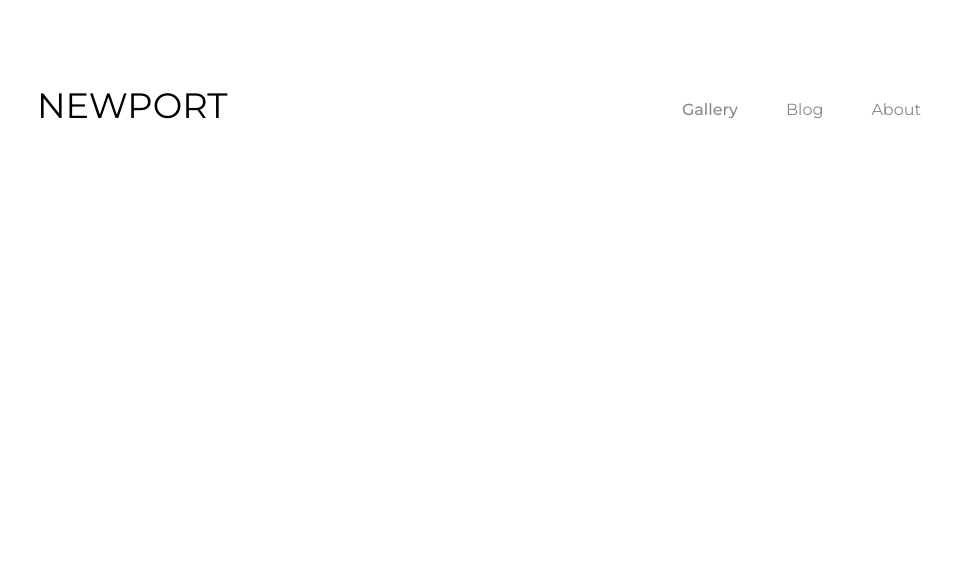
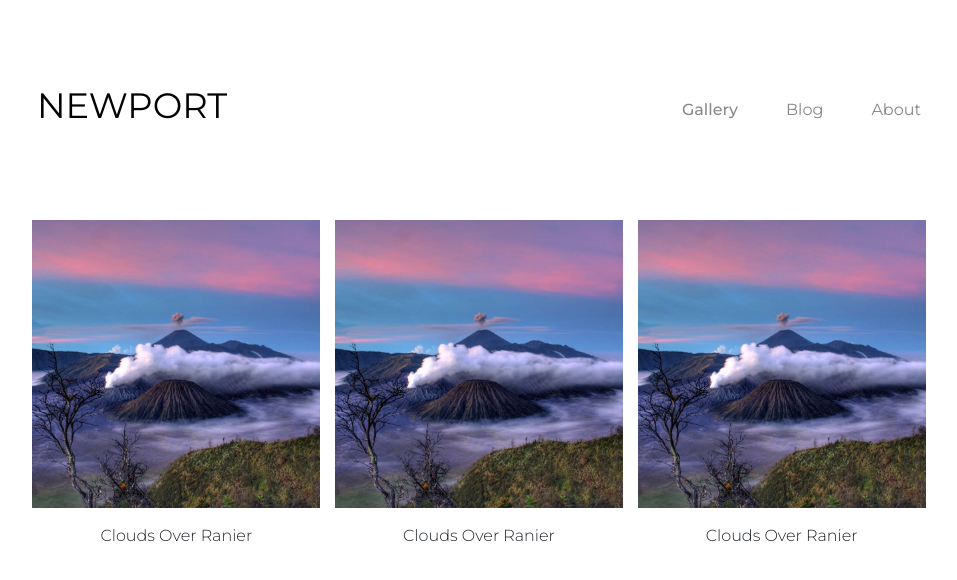
Before and after one commit to krystiano13/newport, a React (Create React App) app: page / in a window 1280 px wide. Shown: the top 580 px of the page, without its empty margins (161-1118 px from the left). Built offline with nearby package versions, Linux system fonts and the light colour scheme.

Commit message:
grid system html and css

```diff
--- a/src/components/Navbar.tsx
+++ b/src/components/Navbar.tsx
@@ -4,7 +4,7 @@ import { NavLink } from "react-router-dom";
 const Navbar = () => {
   const buttonRef = React.useRef<HTMLButtonElement>(null);
   return (
-    <nav className="navbar navbar-expand-lg fixed-top">
+    <nav className="navbar navbar-expand-lg">
       <div className="container-lg d-flex">
         <h1 className="navbar-brand d-block">NEWPORT</h1>
         <button
--- a/src/sass/base/_base.scss
+++ b/src/sass/base/_base.scss
@@ -1,3 +1,4 @@
 *,*::before,*::after {
     font-family: 'Montserrat', sans-serif;
+    overflow-x: hidden;
 }
--- a/src/sass/layout/_layout.scss
+++ b/src/sass/layout/_layout.scss
@@ -2,16 +2,54 @@
   height: auto;
   padding-top: 5rem;
   padding-bottom: 5rem;
+  background-color: white;
 
   @media screen and (max-width: 992px) {
     position: fixed;
     padding-top: 2rem;
     padding-bottom: 2rem;
+
+    position: fixed;
+    top: 0;
+    right: 0;
+    left: 0;
+    z-index: 1030;
   }
 }
 
-.gallery {
-  margin-top : 10rem;
+.col-lg-4 {
+  display: flex;
+  flex-direction: column;
+  align-items: center;
+
+  img {
+    width: 18rem;
+    height: 18rem;
+    object-fit: cover;
+  }
+
+  p {
+    text-align: center;
+    font-size: 1rem;
+    font-weight: 300;
+    padding: 1rem;
+  }
+}
+
+.col-md-12 {
+  @media screen and (max-width: 992px) {
+    img {
+      width: 96vw;
+      height: 96vw;
+    }
+  }
+
+  @media screen and (max-width: 1140px) and (min-width: 992px) {
+    img {
+      width: 16rem;
+      height: 16rem;
+    }
+  }
 }
 
 .container-lg {
--- a/src/views/Gallery.tsx
+++ b/src/views/Gallery.tsx
@@ -1,11 +1,25 @@
 import React from 'react';
+import i1 from '../assets/i1.jpg';
 
 export const Gallery = () => {
-    return <main className='gallery'>
-        <div className='container-lg'>
-            <div className='row'>
-
+    return (
+      <main className="gallery">
+        <div className="container-lg">
+          <div className="row">
+            <div className="col-lg-4 col-md-12">
+              <img src={i1} alt="Clouds" />
+              <p className="lead">Clouds Over Ranier</p>
             </div>
+            <div className="col-lg-4 col-md-12">
+              <img src={i1} alt="Clouds" />
+              <p className="lead">Clouds Over Ranier</p>
+            </div>
+            <div className="col-lg-4 col-md-12">
+              <img src={i1} alt="Clouds" />
+              <p className="lead">Clouds Over Ranier</p>
+            </div>
+          </div>
         </div>
-    </main>
+      </main>
+    );
 }
```
Also changed, not shown: src/css/app.css (+1 -1 lines).
